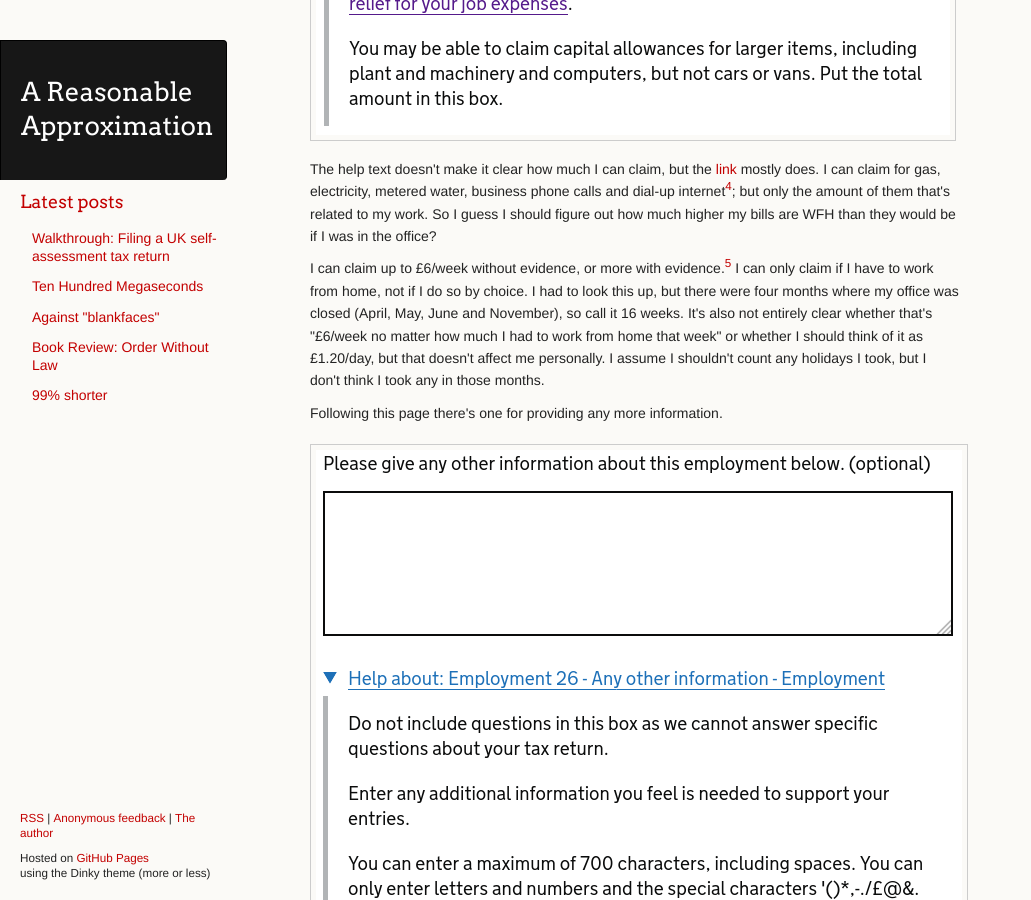
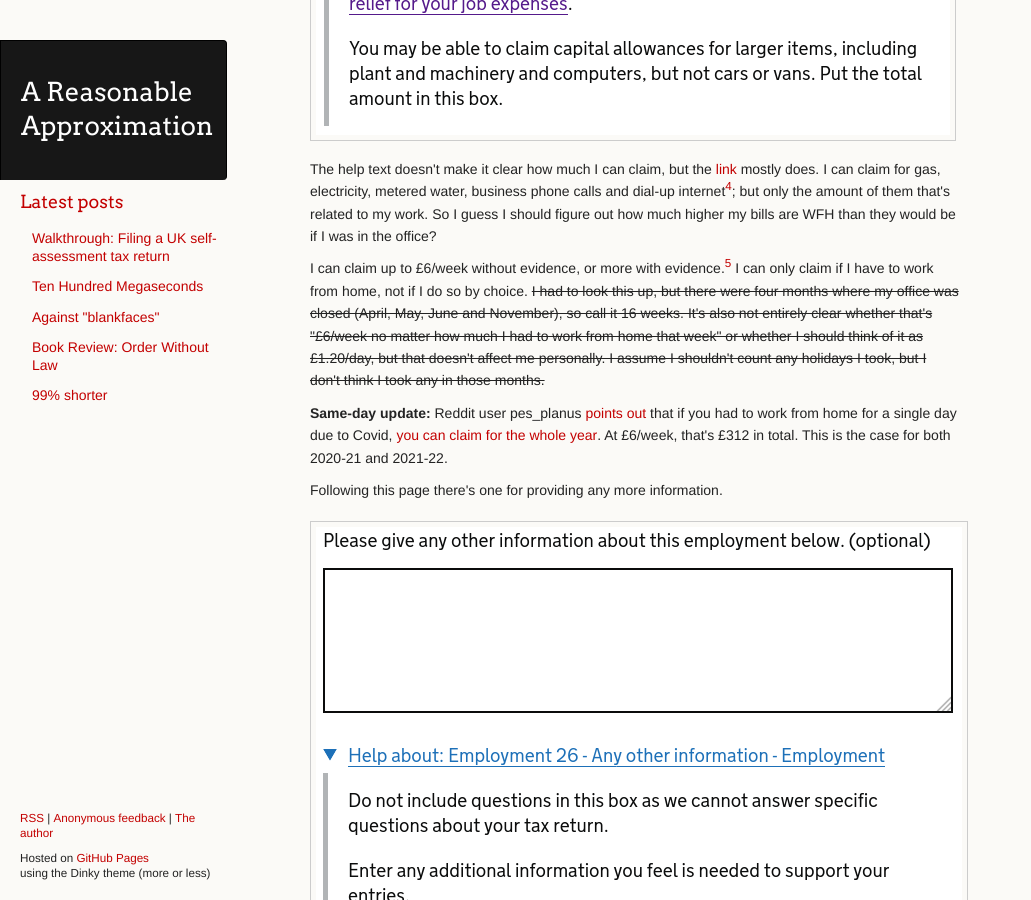
Before and after one commit to ChickenProp/chickenprop.github.com, a Jekyll site: the page built from _posts/2021-12-28-uk-self-assessment.md, in a window 1280 px wide and 900 px high, scrolled down 15380 px. Shown: the whole window, without its empty margins (0-1031 px from the left). Built offline with Jekyll 4.4.1, drawn with Linux system fonts in a browser that asks for light colours; nearby versions of some CDN libraries; comment, search, counter and statistics services are not loaded; some of the changed text lies outside the part shown.

Commit message:
update and comments

```diff
--- a/_posts/2021-12-28-uk-self-assessment.md
+++ b/_posts/2021-12-28-uk-self-assessment.md
@@ -215,7 +218,9 @@ The help text doesn't make it clear how much I can claim, but the [link](https:/
 
 [^dial-up]: When I switched ISP, there was a week when my new one failed to connect me and I had to use mobile data for internet. As it happens I didn't use more than my contracted amount, but if I had... strictly it doesn't sound like that would be covered? I kind of guess I'd be able to claim for some of it, even though this page only mentions dial-up, but I'm not sure.
 
-I can claim up to £6/week without evidence, or more with evidence.[^evidence] I can only claim if I have to work from home, not if I do so by choice. I had to look this up, but there were four months where my office was closed (April, May, June and November), so call it 16 weeks. It's also not entirely clear whether that's "£6/week no matter how much I had to work from home that week" or whether I should think of it as £1.20/day, but that doesn't affect me personally. I assume I shouldn't count any holidays I took, but I don't think I took any in those months.
+I can claim up to £6/week without evidence, or more with evidence.[^evidence] I can only claim if I have to work from home, not if I do so by choice. ~~I had to look this up, but there were four months where my office was closed (April, May, June and November), so call it 16 weeks. It's also not entirely clear whether that's "£6/week no matter how much I had to work from home that week" or whether I should think of it as £1.20/day, but that doesn't affect me personally. I assume I shouldn't count any holidays I took, but I don't think I took any in those months.~~
+
+**Same-day update:** Reddit user pes_planus [points out](https://www.reddit.com/r/UKPersonalFinance/comments/rqez89/walkthrough_filing_a_selfassessment_tax_return/hqaa6n7/) that if you had to work from home for a single day due to Covid, [you can claim for the whole year](https://blog.moneysavingexpert.com/2020/04/martin-lewis--working-from-home-due-to-coronavirus--claim-p6-wk-/). At £6/week, that's £312 in total. This is the case for both 2020-21 and 2021-22.
 
 [^evidence]: I assume this means something like "reasonably compelling evidence that I spent the amount I claim to have spent". Strictly speaking, if I said "I spent £10/week extra" that would be evidence I spent £10/week extra, because I'm a fairly honest person (citation needed) and I am more likely to say something if that thing is true than if it is false. But I somehow feel like HMRC would not accept this evidence.
 
```
Also changed, not shown: other parts of _posts/2021-12-28-uk-self-assessment.md (+3 -0 lines).
